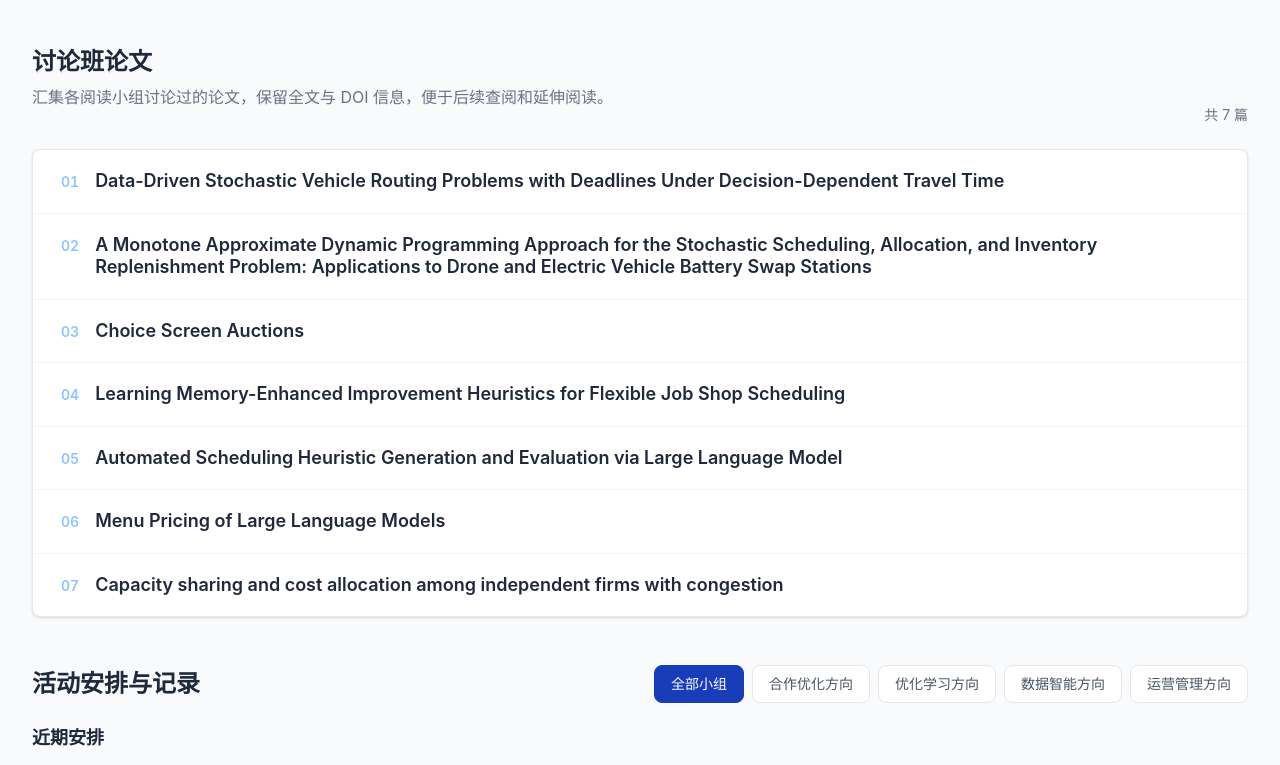
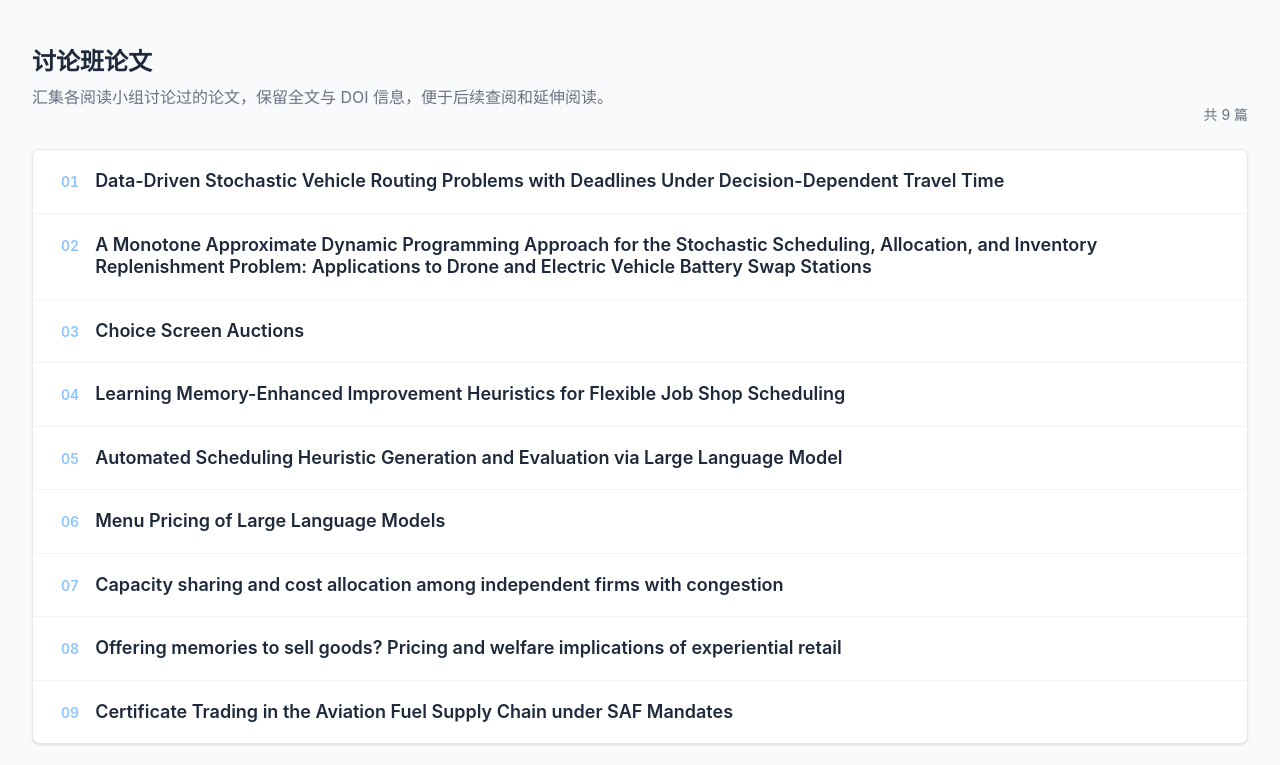
Before and after one commit to USTCidea/idealab, a React (Vite) app: page /idealab/reading-groups in a window 1280 px wide. Shown: the part 1071-1836 px from the top of the page. Built offline with nearby package versions, Linux system fonts and the light colour scheme.

Commit message:
Add September operations reading presentations

```diff
--- a/src/data/readingGroups.ts
+++ b/src/data/readingGroups.ts
@@ -82,6 +82,24 @@ export const readingDiscussionQuestions = [
 
 // 每次活动新增一条记录，保留旧记录。填写示例见 READING_GROUPS.md。
 export const readingActivities: ReadingActivity[] = [
+  {
+    id: "group-4-20260905-01",
+    groupId: "group-4",
+    startsAt: "2026-09-05T09:00:00+08:00",
+    location: "腾讯会议",
+    presenters: ["吴天阳"],
+    paperTitle:
+      "Offering memories to sell goods? Pricing and welfare implications of experiential retail",
+  },
+  {
+    id: "group-4-20260905-02",
+    groupId: "group-4",
+    startsAt: "2026-09-05T09:00:00+08:00",
+    location: "腾讯会议",
+    presenters: ["赵俊喆"],
+    paperTitle:
+      "Certificate Trading in the Aviation Fuel Supply Chain under SAF Mandates",
+  },
   {
     id: "group-3-20260923-01",
     groupId: "group-3",
```
Also changed, not shown: 4 other files (tests, documents, lock files or other folders).
